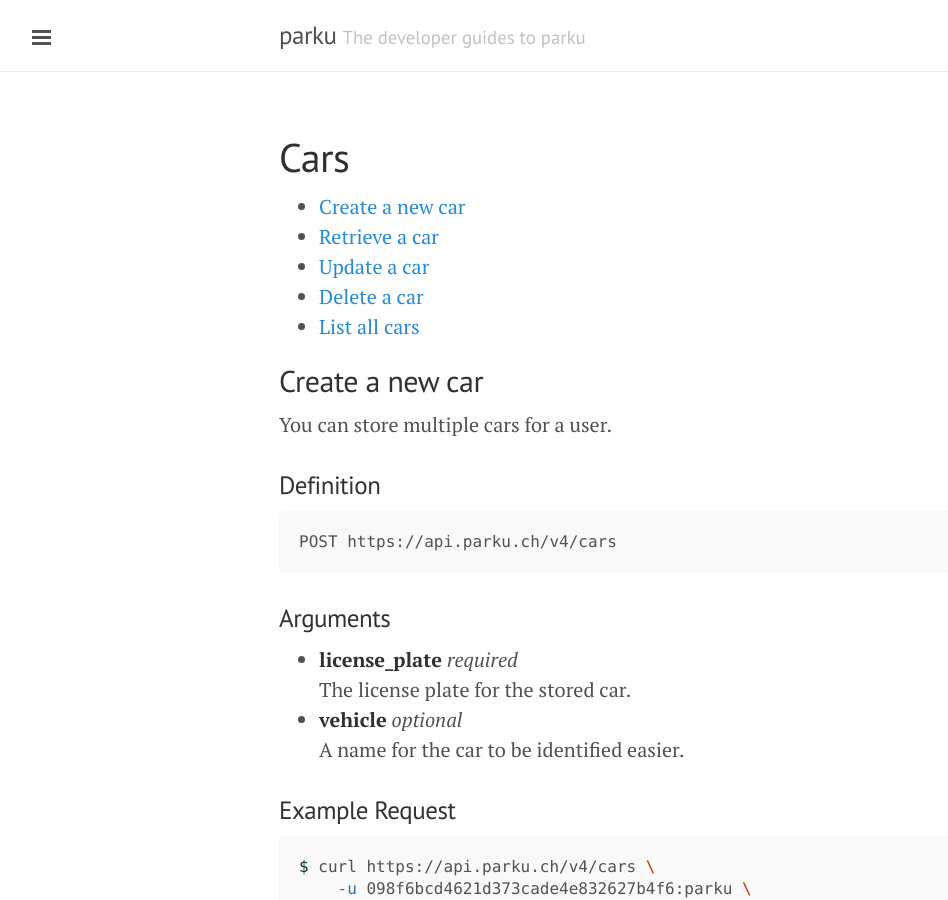
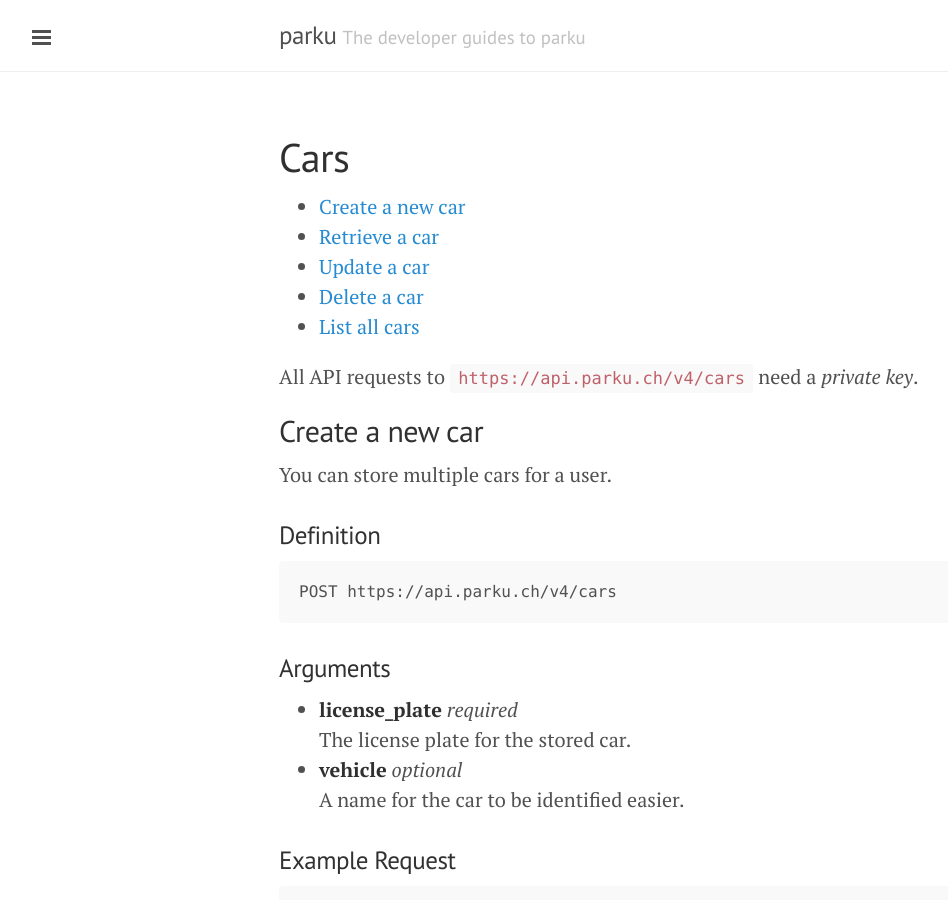
Before and after one commit to parku/docs, a Jekyll site: the page built from api/cars.md, in a window 1280 px wide and 900 px high. Shown: the whole window, without its empty margins (1-949 px from the left). Built offline with Jekyll 4.4.1, drawn with Linux system fonts in a browser that asks for light colours; Markdown is read by kramdown in place of the engine named in the settings.

Commit message:
Hint to private keys for bookings and cars.

```diff
--- a/api/cars.md
+++ b/api/cars.md
@@ -8,6 +8,8 @@
 * [Update a car](#update)
 * [Delete a car](#delete)
 * [List all cars](#list)
+
+All API requests to `{{ site.parku.api }}/cars` need a _private key_.
 
 ## <a name="create"></a>Create a new car
 
```
Also changed, not shown: api/bookings.md (+1 -0 lines).
